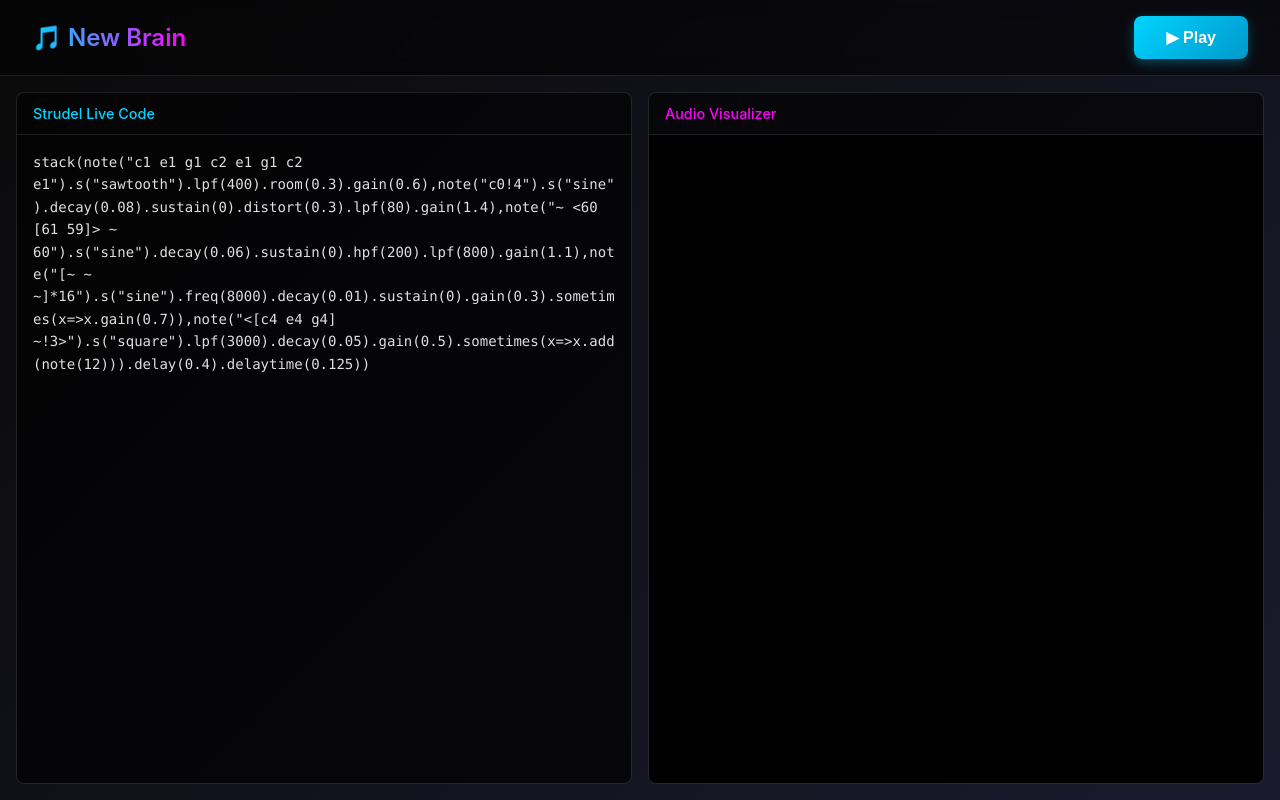
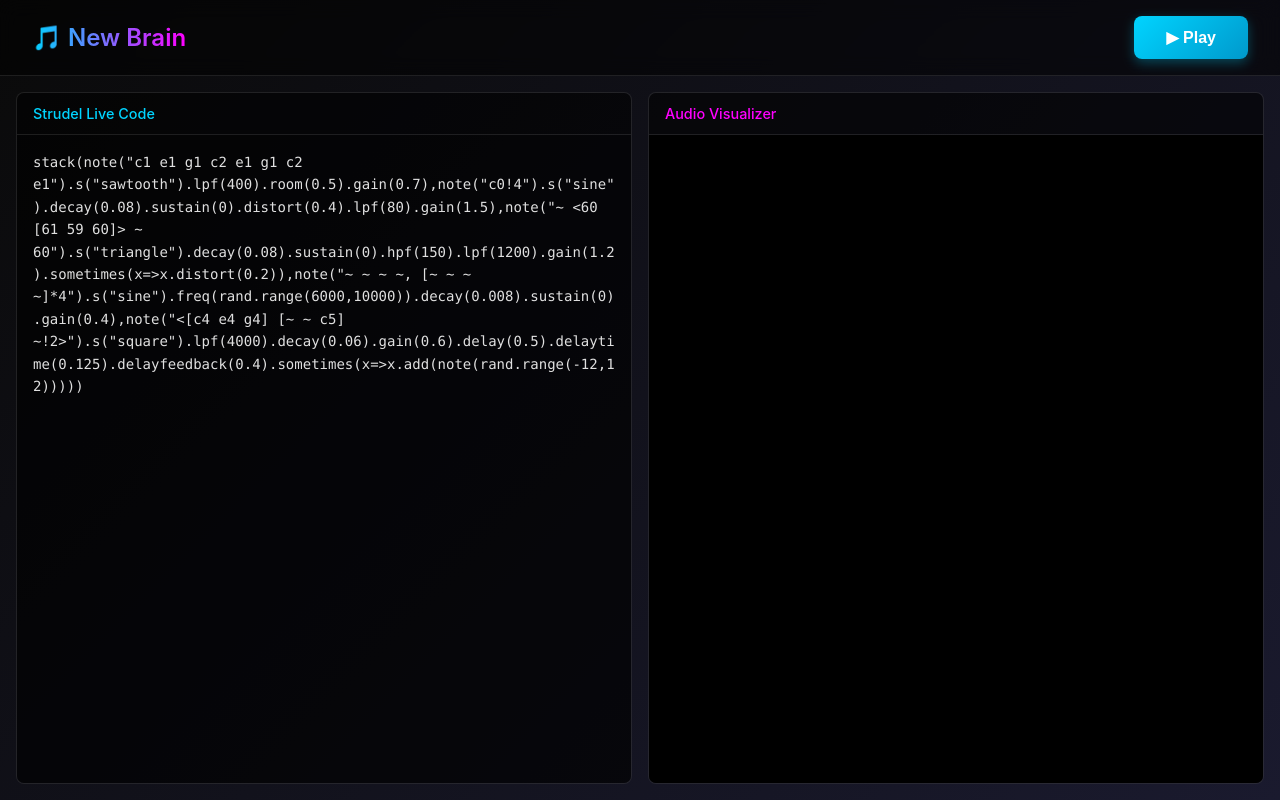
Before and after one commit to zebutron/new_brain, a React (Vite) app in the folder frontend/: page / in a window 1280 px wide. Built offline with nearby package versions, Linux system fonts and the light colour scheme.

Commit message:
Add CHAOS and ENERGY - randomization + variation
- Snare: triangle wave with variation, random distortion
- Hi-hats: random freq 6-10kHz for organic feel
- Stabs: more complex pattern, random pitch shifts, feedback delay
- Kick: more distortion for industrial punch

DANCEABLE with CHAOS

```diff
--- a/frontend/src/App.jsx
+++ b/frontend/src/App.jsx
@@ -5,7 +5,7 @@ import { useStrudelDirect } from './hooks/useStrudelDirect'
 import './App.css'
 
 function App() {
-  const [code, setCode] = useState('stack(note("c1 e1 g1 c2 e1 g1 c2 e1").s("sawtooth").lpf(400).room(0.3).gain(0.6),note("c0!4").s("sine").decay(0.08).sustain(0).distort(0.3).lpf(80).gain(1.4),note("~ <60 [61 59]> ~ 60").s("sine").decay(0.06).sustain(0).hpf(200).lpf(800).gain(1.1),note("[~ ~ ~]*16").s("sine").freq(8000).decay(0.01).sustain(0).gain(0.3).sometimes(x=>x.gain(0.7)),note("<[c4 e4 g4] ~!3>").s("square").lpf(3000).decay(0.05).gain(0.5).sometimes(x=>x.add(note(12))).delay(0.4).delaytime(0.125))')
+  const [code, setCode] = useState('stack(note("c1 e1 g1 c2 e1 g1 c2 e1").s("sawtooth").lpf(400).room(0.5).gain(0.7),note("c0!4").s("sine").decay(0.08).sustain(0).distort(0.4).lpf(80).gain(1.5),note("~ <60 [61 59 60]> ~ 60").s("triangle").decay(0.08).sustain(0).hpf(150).lpf(1200).gain(1.2).sometimes(x=>x.distort(0.2)),note("~ ~ ~ ~, [~ ~ ~ ~]*4").s("sine").freq(rand.range(6000,10000)).decay(0.008).sustain(0).gain(0.4),note("<[c4 e4 g4] [~ ~ c5] ~!2>").s("square").lpf(4000).decay(0.06).gain(0.6).delay(0.5).delaytime(0.125).delayfeedback(0.4).sometimes(x=>x.add(note(rand.range(-12,12)))))')
   const { isPlaying, error, toggle } = useStrudelDirect()
 
   const handleCodeChange = (newCode) => {
```
